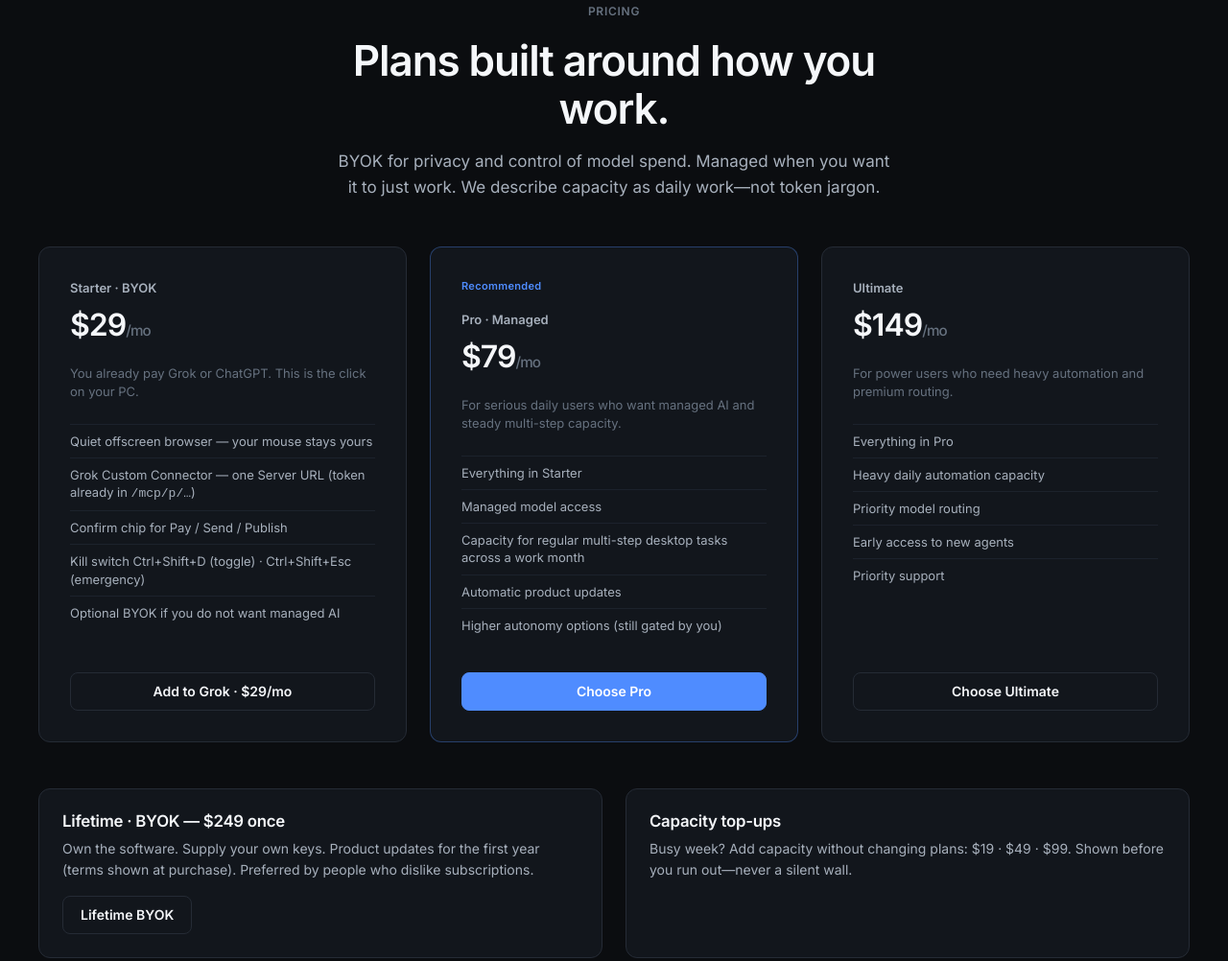
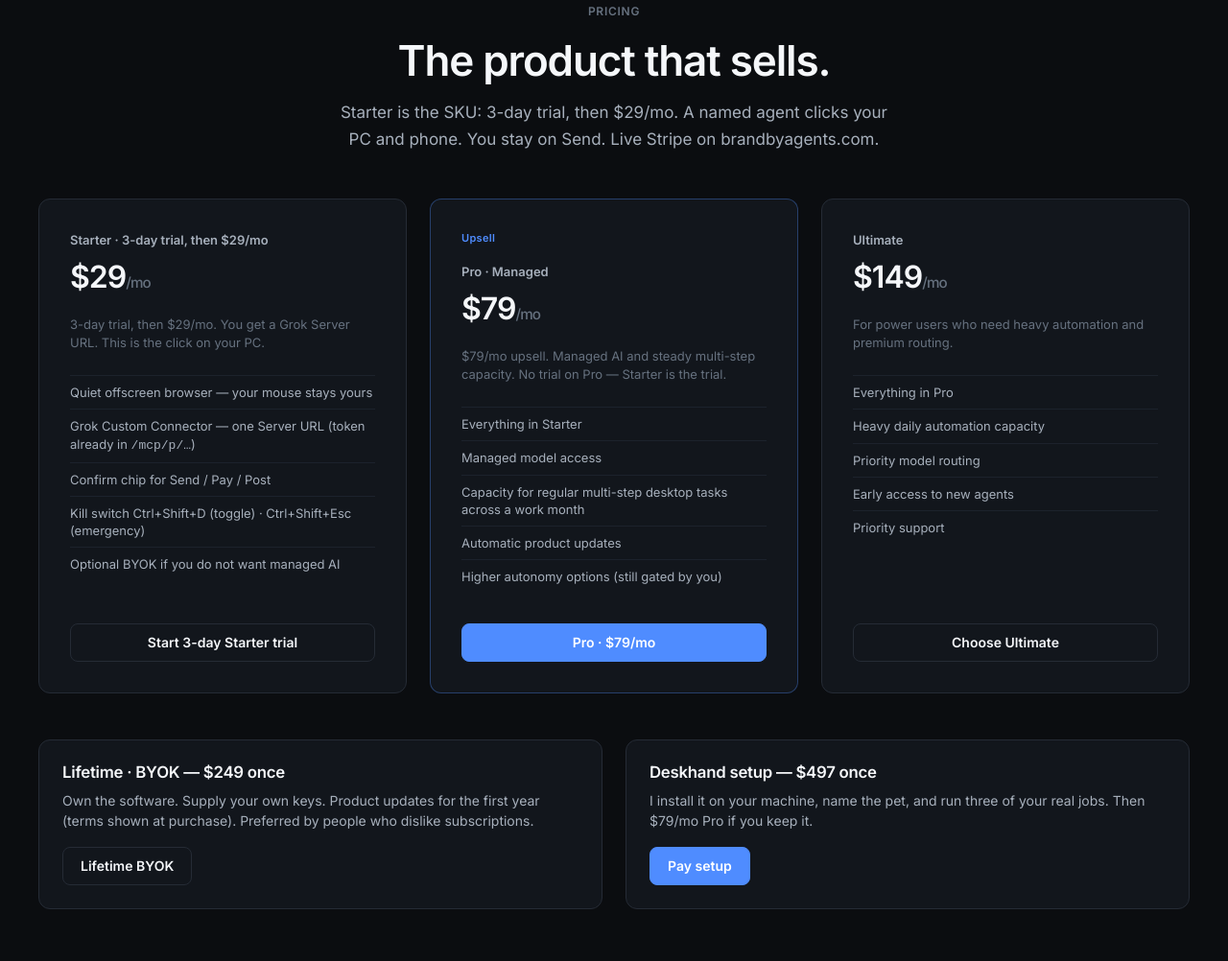
Before and after one commit to rockmed888-ship-it/brand-agents, a website: page pricing.html in a window 1280 px wide. Shown: the part 210-1212 px from the top of the page at 96% size. Drawn offline with Linux system fonts and the light colour scheme.

Commit message:
live sell: pricing.html

```diff
--- a/pricing.html
+++ b/pricing.html
@@ -4,7 +4,7 @@
     <meta charset="utf-8" />
     <meta name="viewport" content="width=device-width, initial-scale=1" />
     <title>Pricing — Brand Agents</title>
-    <meta name="description" content="Starter $29 BYOK, Pro $79 managed, Ultimate $149. Lifetime and top-ups available." />
+    <meta name="description" content="3-day Starter trial, then $29/mo. Pro $79/mo upsell. Ultimate $149. No fake user counts." />
     <link href="https://fonts.googleapis.com/css2?family=Inter:wght@400;500;600&display=swap" rel="stylesheet" />
     <link rel="stylesheet" href="assets/css/site.css" />
   </head>
@@ -14,33 +14,33 @@
       <div class="container">
         <div class="section-head center">
           <p class="eyebrow">Pricing</p>
-          <h1>Plans built around how you work.</h1>
+          <h1>The product that sells.</h1>
           <p class="lead">
-            BYOK for privacy and control of model spend. Managed when you want it to just work.
-            We describe capacity as daily work—not token jargon.
+            Starter is the SKU: 3-day trial, then $29/mo. A named agent clicks your PC and phone.
+            You stay on Send. Live Stripe on brandbyagents.com.
           </p>
         </div>
 
         <div class="pricing-grid">
           <article class="price-card">
-            <p class="tier">Starter · BYOK</p>
+            <p class="tier">Starter · 3-day trial, then $29/mo</p>
             <p class="amount">$29<span>/mo</span></p>
-            <p class="for">You already pay Grok or ChatGPT. This is the click on your PC.</p>
+            <p class="for">3-day trial, then $29/mo. You get a Grok Server URL. This is the click on your PC.</p>
             <ul>
               <li>Quiet offscreen browser — your mouse stays yours</li>
               <li>Grok Custom Connector — one Server URL (token already in <code>/mcp/p/…</code>)</li>
-              <li>Confirm chip for Pay / Send / Publish</li>
+              <li>Confirm chip for Send / Pay / Post</li>
               <li>Kill switch Ctrl+Shift+D (toggle) · Ctrl+Shift+Esc (emergency)</li>
               <li>Optional BYOK if you do not want managed AI</li>
             </ul>
-            <a class="btn btn-secondary btn-block" href="connect.html">Add to Grok · $29/mo</a>
+            <a class="btn btn-secondary btn-block" href="connect.html">Start 3-day Starter trial</a>
           </article>
 
           <article class="price-card recommended">
-            <span class="tag">Recommended</span>
+            <span class="tag">Upsell</span>
             <p class="tier">Pro · Managed</p>
             <p class="amount">$79<span>/mo</span></p>
-            <p class="for">For serious daily users who want managed AI and steady multi-step capacity.</p>
+            <p class="for">$79/mo upsell. Managed AI and steady multi-step capacity. No trial on Pro — Starter is the trial.</p>
             <ul>
               <li>Everything in Starter</li>
               <li>Managed model access</li>
@@ -48,7 +48,7 @@
               <li>Automatic product updates</li>
               <li>Higher autonomy options (still gated by you)</li>
             </ul>
-            <a class="btn btn-primary btn-block" href="download.html?plan=pro">Choose Pro</a>
+            <a class="btn btn-primary btn-block" href="connect.html">Pro · $79/mo</a>
           </article>
 
           <article class="price-card">
@@ -62,7 +62,7 @@
               <li>Early access to new agents</li>
               <li>Priority support</li>
             </ul>
-            <a class="btn btn-secondary btn-block" href="download.html?plan=ultimate">Choose Ultimate</a>
+            <a class="btn btn-secondary btn-block" href="connect.html">Choose Ultimate</a>
           </article>
         </div>
 
@@ -74,14 +74,17 @@
               (terms shown at purchase). Preferred by people who dislike subscriptions.
             </p>
             <p style="margin-top: var(--s2)">
-              <a class="btn btn-secondary" href="download.html?plan=lifetime">Lifetime BYOK</a>
+              <a class="btn btn-secondary" href="connect.html">Lifetime BYOK</a>
             </p>
           </article>
           <article class="card">
-            <h3>Capacity top-ups</h3>
+            <h3>Deskhand setup — $497 once</h3>
             <p>
-              Busy week? Add capacity without changing plans: $19 · $49 · $99.
-              Shown before you run out—never a silent wall.
+              I install it on your machine, name the pet, and run three of your real jobs.
+              Then $79/mo Pro if you keep it.
+            </p>
+            <p style="margin-top: var(--s2)">
+              <a class="btn btn-primary" href="connect.html">Pay setup</a>
             </p>
           </article>
         </div>
```
